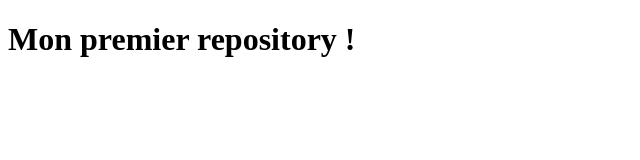
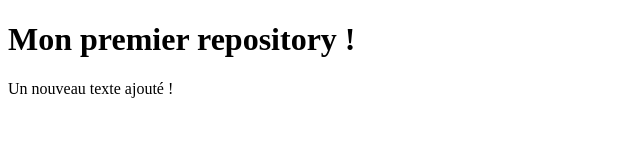
Before and after one commit to Aristidesagodan/Cours-git-dw6, a plain HTML site: page index.html in a window 1280 px wide. Shown: the whole page, without its empty margins (0-640 px from the left). Drawn offline with Linux system fonts and the light colour scheme.

Commit message:
Ajout paragraphe

```diff
--- a/index.html
+++ b/index.html
@@ -7,5 +7,6 @@
 </head>
 <body>
     <h1>Mon premier repository !</h1>
+    <p>Un nouveau texte ajouté !</p>
 </body>
 </html>
```
